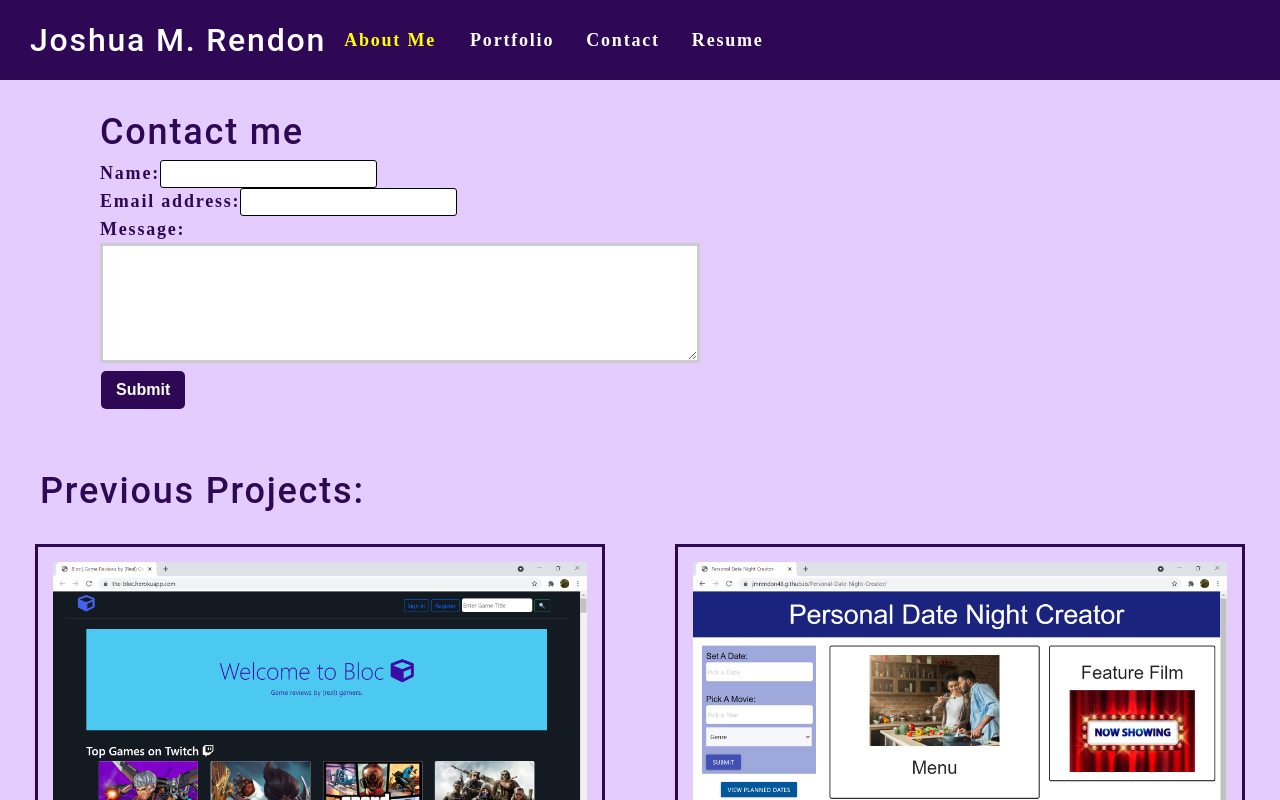
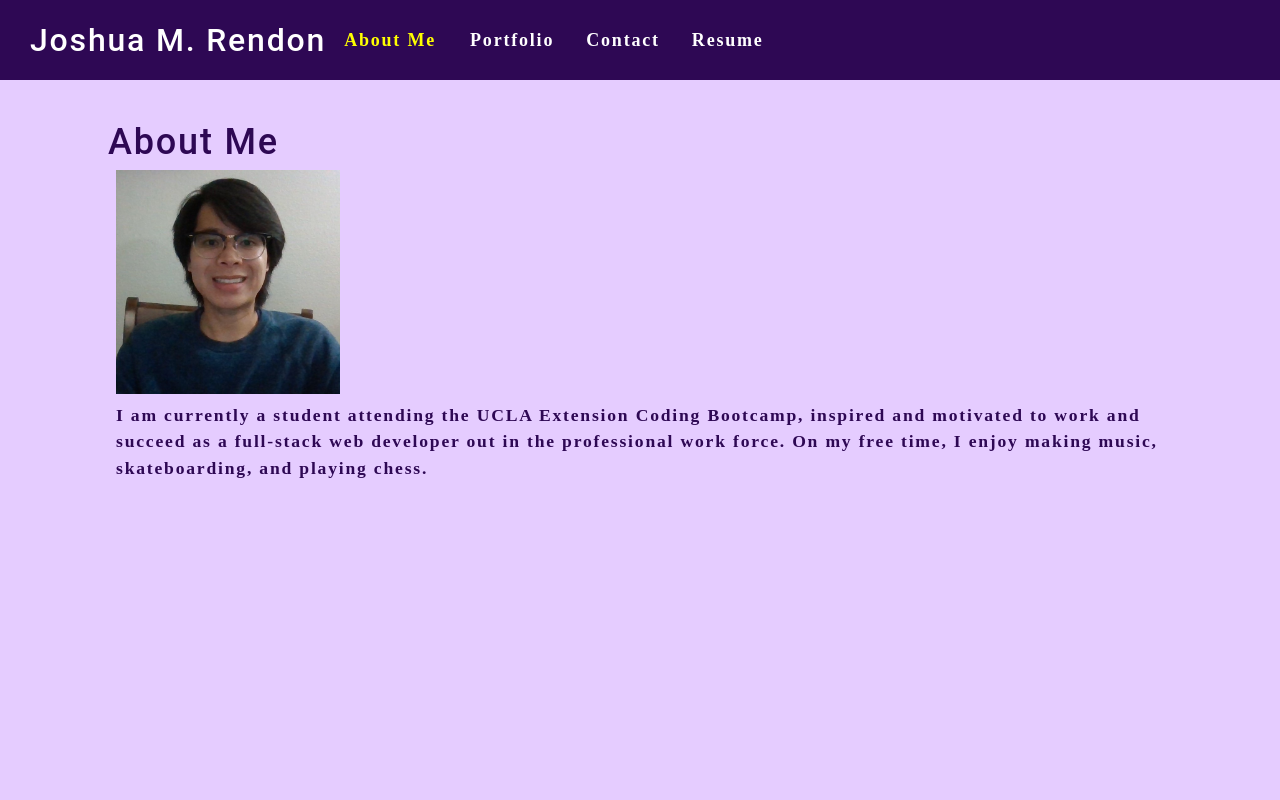
Before and after one commit to jmrendon48/react-portfolio, a React (Create React App) app: page / in a window 1280 px wide. Shown: the top 800 px of the page. Built offline with nearby package versions, Linux system fonts and the light colour scheme.

Commit message:
conditionally rendered components

```diff
--- a/src/App.js
+++ b/src/App.js
@@ -7,6 +7,7 @@ import ContactForm from "./components/Contact";
 function App() {
   const [aboutSelected, setAboutSelected] = useState(true);
   const [portfolioSelected, setPortfolioSelected] = useState(false);
+  const [contactSelected, setContactSelected] = useState(false);
 
   return (
     <div>
@@ -15,11 +16,31 @@ function App() {
         setAboutSelected={setAboutSelected}
         portfolioSelected={portfolioSelected}
         setPortfolioSelected={setPortfolioSelected}
+        contactSelected={contactSelected}
+        setContactSelected={setContactSelected}
       ></Nav>
       <main>
-        <ContactForm></ContactForm>
-        <Portfolio></Portfolio>
-        <About></About>
+        {aboutSelected ? (
+          <>
+            <About></About>
+          </>
+        ) : (
+          <></>
+        )}
+        {portfolioSelected ? (
+          <>
+            <Portfolio></Portfolio>
+          </>
+        ) : (
+          <></>
+        )}
+        {contactSelected ? (
+          <>
+            <ContactForm></ContactForm>
+          </>
+        ) : (
+          <></>
+        )}
       </main>
     </div>
   );
--- a/src/components/Nav/index.js
+++ b/src/components/Nav/index.js
@@ -6,6 +6,8 @@ function Nav(props) {
     setAboutSelected,
     portfolioSelected,
     setPortfolioSelected,
+    contactSelected,
+    setContactSelected,
   } = props;
 
   return (
@@ -16,10 +18,13 @@ function Nav(props) {
           <li className="mx-2">
             <a
               href="#about"
-              className={`${!aboutSelected && "white"} ${aboutSelected && "navActive"}`}
+              className={`${!aboutSelected && "white"} ${
+                aboutSelected && "navActive"
+              }`}
               onClick={() => {
                 setAboutSelected(true);
                 setPortfolioSelected(false);
+                setContactSelected(false);
               }}
             >
               About Me
@@ -27,17 +32,31 @@ function Nav(props) {
           </li>
           <li className="mx-2">
             <span
-              className={`${!portfolioSelected && "white"} ${portfolioSelected && "navActive"}`}
+              className={`${!portfolioSelected && "white"} ${
+                portfolioSelected && "navActive"
+              }`}
               onClick={() => {
                 setAboutSelected(false);
                 setPortfolioSelected(true);
+                setContactSelected(false);
               }}
             >
               Portfolio
             </span>
           </li>
           <li className="mx-2">
-            <span className="white">Contact</span>
+            <span
+              className={`${!contactSelected && "white"} ${
+                contactSelected && "navActive"
+              }`}
+              onClick={() => {
+                setAboutSelected(false);
+                setPortfolioSelected(false);
+                setContactSelected(true);
+              }}
+            >
+              Contact
+            </span>
           </li>
           <li className="mx-2">
             <span className="white">Resume</span>
```
